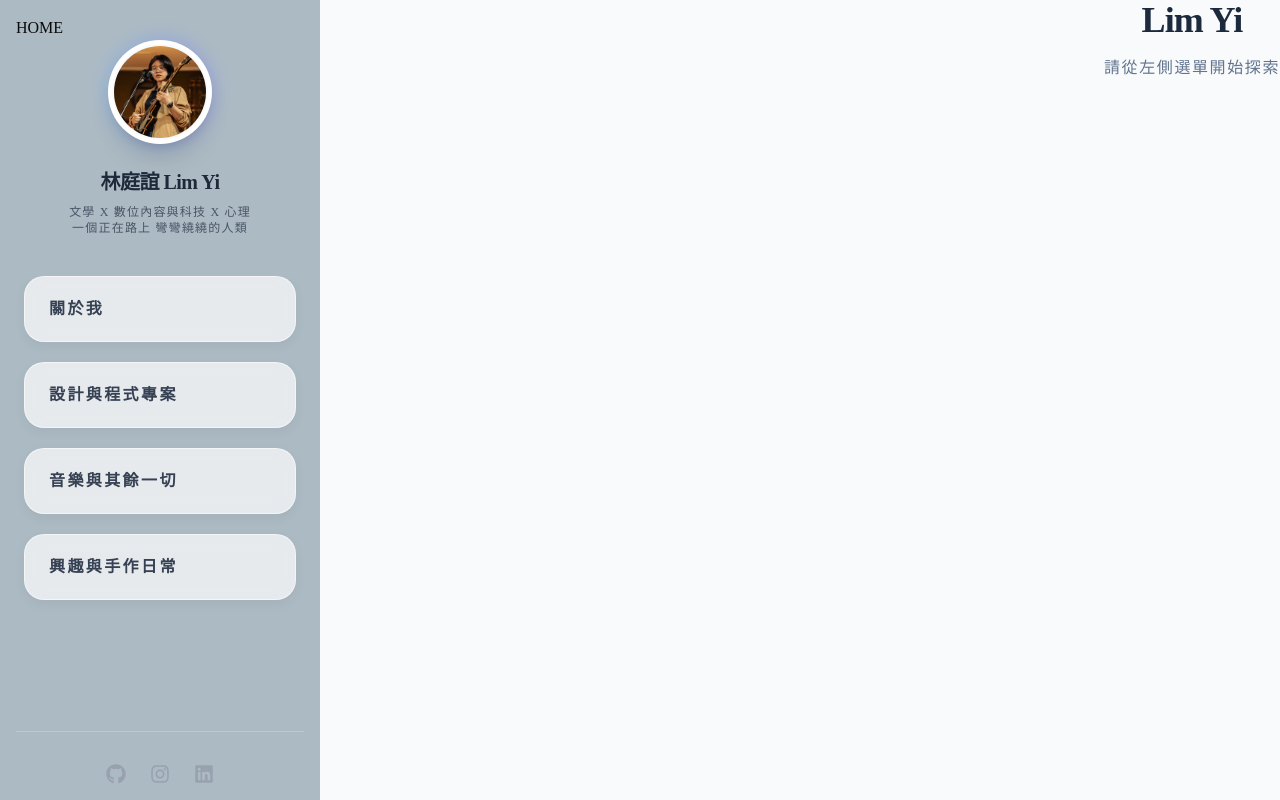
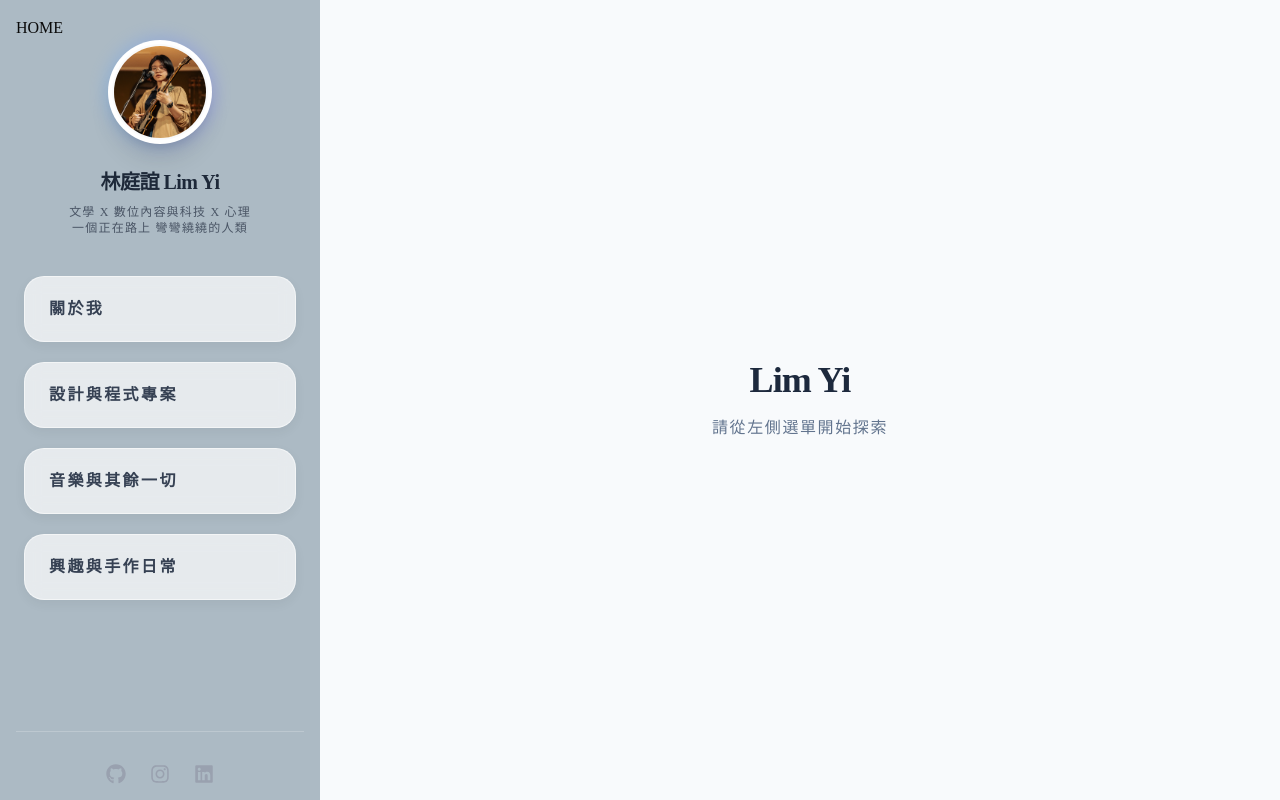
Before and after one commit to yeelin1128/1142_Web113101084_Hw1, a Next.js app: page / in a window 1280 px wide. Built offline with nearby package versions, Linux system fonts and the light colour scheme.

Commit message:
feat: 文字選單

```diff
--- a/app/page.tsx
+++ b/app/page.tsx
@@ -16,19 +16,21 @@ export default function Home() {
         </aside>
 
         {/* 2. 主要內容區 */}
-        <main className="flex-grow h-screen flex flex-col justify-center items-center bg-slate-50 p-10"></main>
+        <main className="flex-grow h-screen flex flex-col justify-center items-center bg-slate-50 p-10">
+
+            {/* 電腦版看到的歡迎文字 */}
+          <div className="hidden sm:flex flex-col items-center">
+            <h1 className="text-4xl font-bold text-slate-800 mb-4 tracking-tight">Lim Yi </h1>
+            <p className="text-slate-500 tracking-widest ">請從左側選單開始探索</p>
+          </div>
+
+        </main>
 
         <div className="sm:hidden fixed inset-0 z-50 flex justify-center items-center bg-black/40 backdrop-blur-sm">
           {/* 手機版 */}
           <Menu />
         </div>
 
-        {/* 電腦版看到的歡迎文字 */}
-        <div className="hidden sm:flex flex-col items-center">
-          <h1 className="text-4xl font-bold text-slate-800 mb-4 tracking-tight">Lim Yi </h1>
-          <p className="text-slate-500 tracking-widest ">請從左側選單開始探索</p>
-        </div>
-
       </div>
     </>
   );
```
